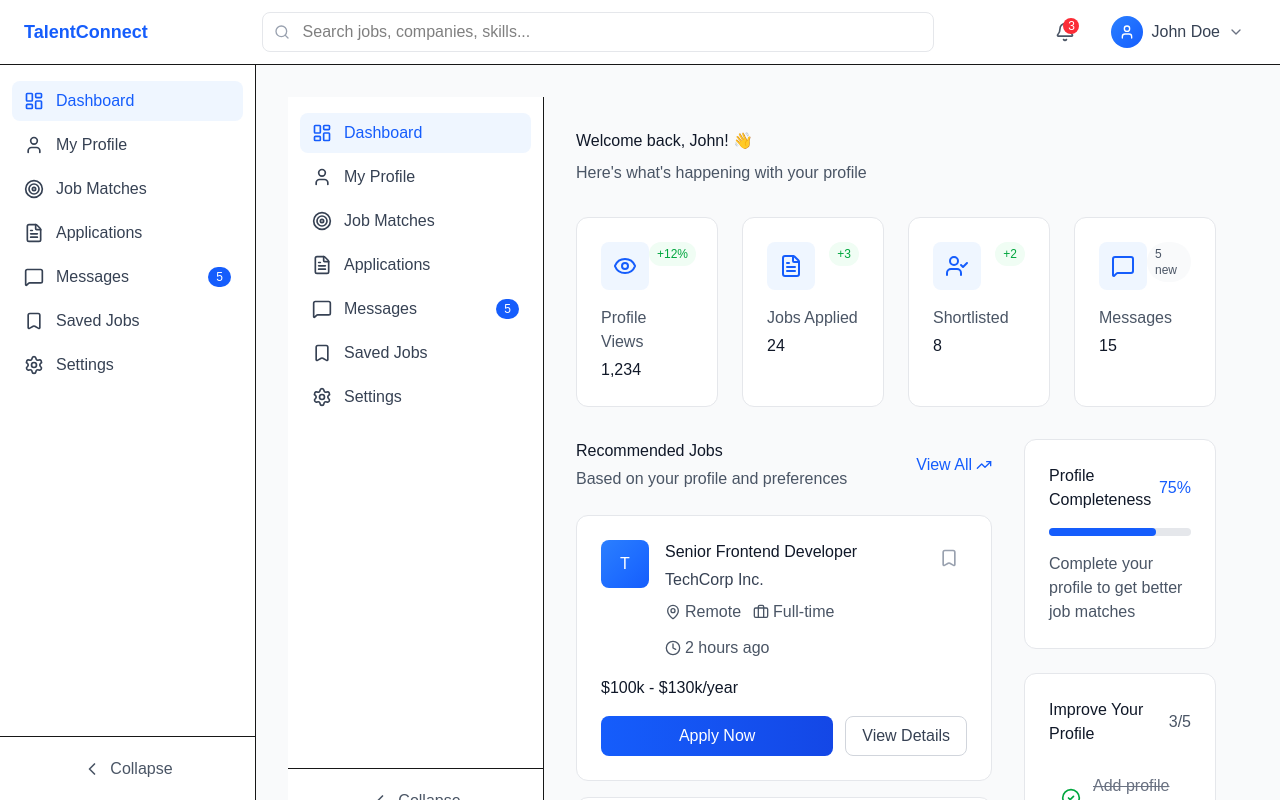
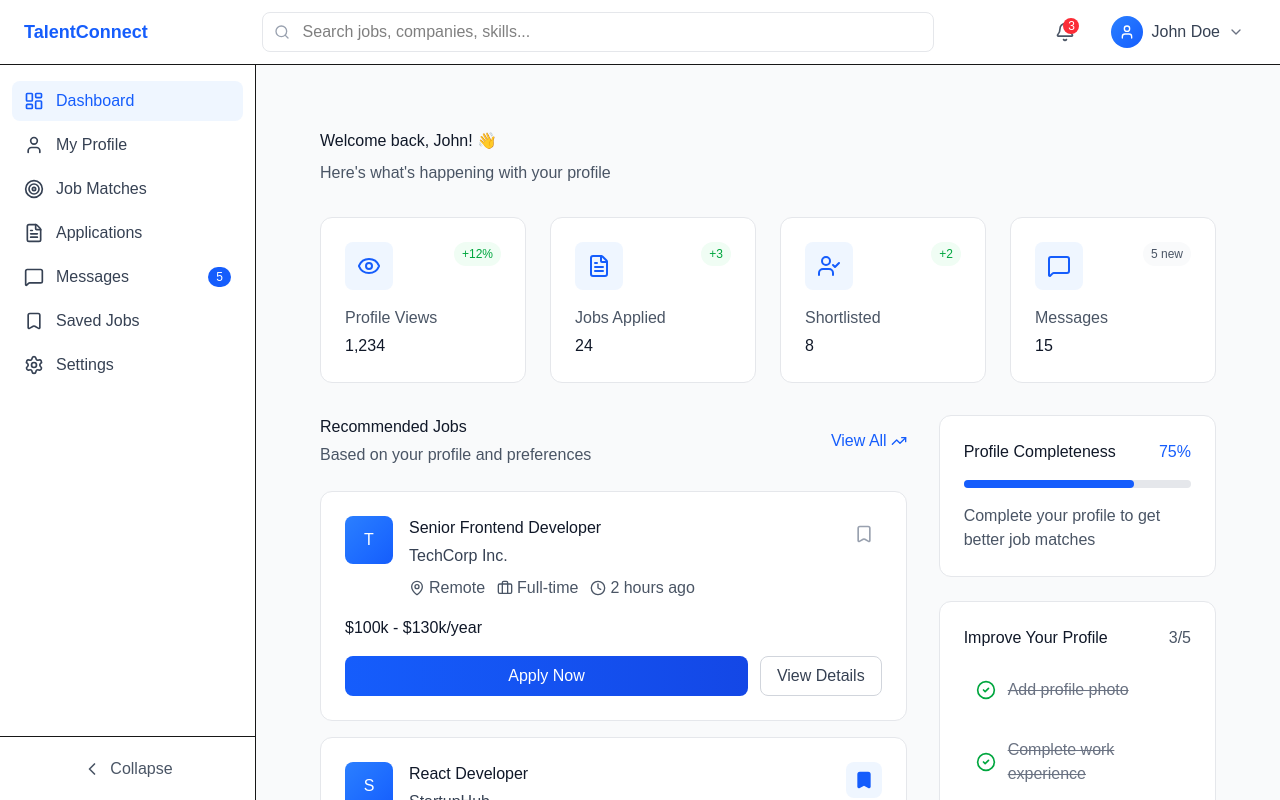
Before and after one commit to Azwin-1997/TalentConnect, a Next.js app: page /dashboard in a window 1280 px wide. Shown: the top 800 px of the page. Built offline with nearby package versions, Linux system fonts and the light colour scheme.

Commit message:
improved dashboard ui

```diff
--- a/app/(dashboard)/dashboard/page.tsx
+++ b/app/(dashboard)/dashboard/page.tsx
@@ -1,6 +1,5 @@
 "use client";
 
-import  DashboardSidebar  from "../../components/layout/DashboardSidebar";
 import { StatsCard } from "../../components/dashboard/StatsCard";
 import { JobCard } from "../../components/dashboard/JobCard";
 import { ApplicationsTable } from "../../components/dashboard/ApplicationsTable";
@@ -114,8 +113,7 @@ export default function DashboardPage() {
     <div className="min-h-screen bg-gray-50">
 
       <div className="flex">
-        {/* Sidebar */}
-        <DashboardSidebar />
+
 
         {/* Main Content */}
         <main className="flex-1 p-8">
```
